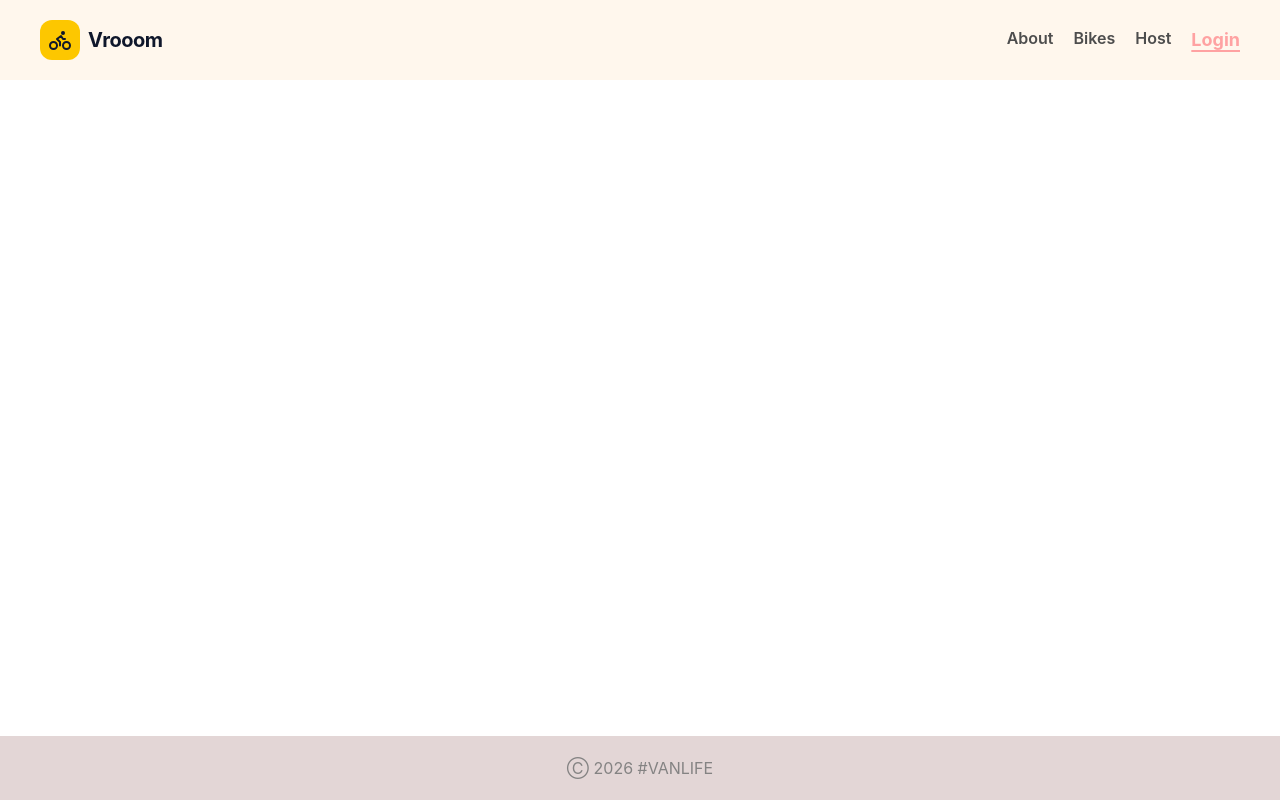
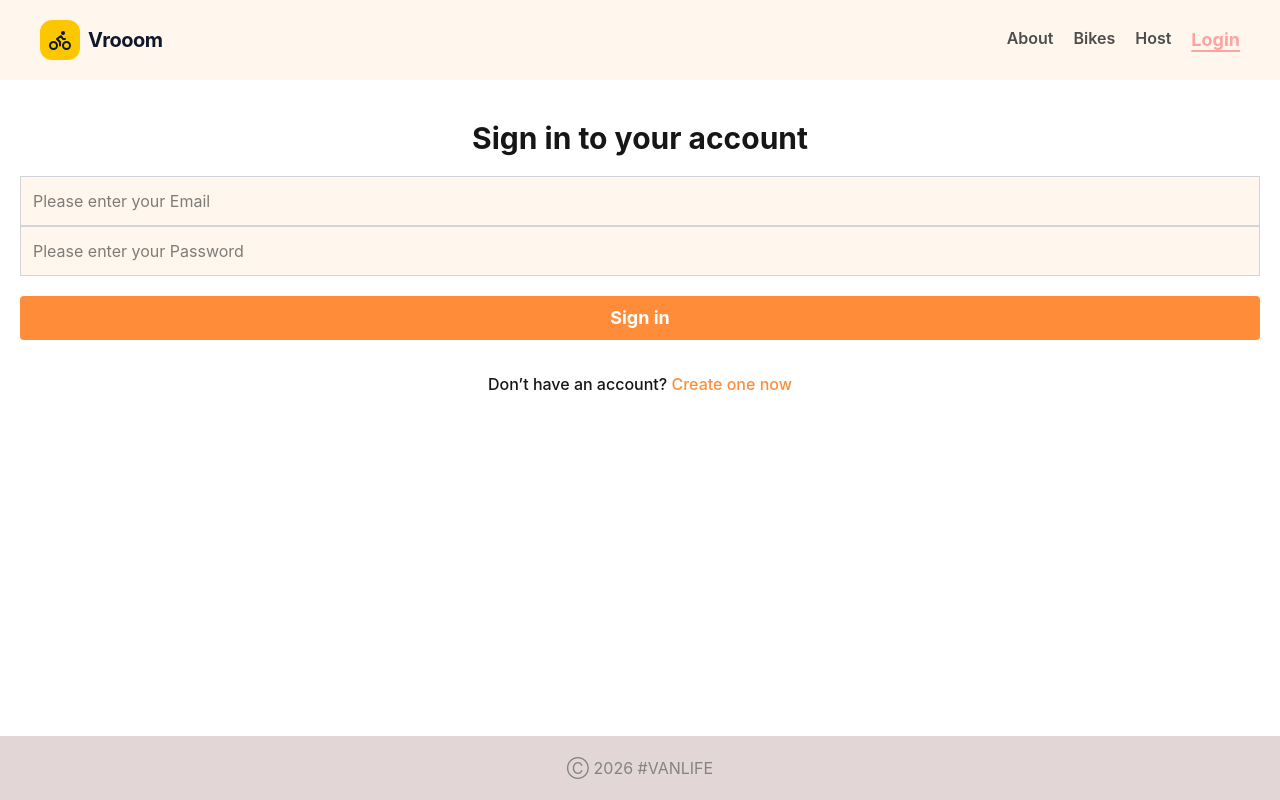
Before and after one commit to abhay0480-eng/Bike_rental_App, a React (Vite) app: page /login in a window 1280 px wide. Built offline with nearby package versions, Linux system fonts and the light colour scheme.

Commit message:
Implemented the login form UI in Login.tsx with local state management, input validation, and TypeScript typing for form errors.

```diff
--- a/src/pages/Login.tsx
+++ b/src/pages/Login.tsx
@@ -1,8 +1,68 @@
+import { useState } from "react"
+import { Button } from "../ui/sharedUiComponents/Button"
+import { H2 } from "../ui/typography/H2"
+import { Ptag } from "../ui/typography/PTag"
+
+type FormErrors = {
+    email?: string;
+    password?: string;
+    api?: string; // for API errors later
+}
 
 export const Login = () => {
+    const [formData, setFormData] = useState({ email: "", password: "" })
+    const [error, setError] = useState<FormErrors>({})
+
+    const handleInput = (event: React.ChangeEvent<HTMLInputElement>) => {
+        setFormData(pre => ({ ...pre, [event.target.name]: event.target.value }))
+        if (error[event.target.name as keyof FormErrors]) {
+            setError(prev => {
+                const newError = { ...prev }
+                delete newError[event.target.name as keyof FormErrors]
+                return newError
+            })
+        }
+    }
+
+    const handleSubmit = async (e: React.FormEvent<HTMLFormElement>) => {
+        e.preventDefault()
+        setError({})
+
+        const newErrors: FormErrors = {}
+        if (!formData.email) {
+            newErrors.email = "Email is required"
+        }
+
+        if (!formData.password) {
+            newErrors.password = "Password is required"
+        }
+
+        if (Object.keys(newErrors).length > 0) {
+            setError(newErrors)
+            return
+        }
+        console.log(formData)
+    }
+    console.log(error)
     return (
         <div className=" w-full  flex justify-center items-center">
-            <div className="p-5 rounded">
+            <div className="p-5 w-full rounded text-center">
+                <H2>Sign in to your account</H2>
+                <form onSubmit={handleSubmit}>
+                    <div className="rounded text-left">
+                        <input className="px-3 py-3 w-full  border border-[#D1D5DB] bg-[#FFF7ED] outline-[#FF8C38]" type="email" name="email" value={formData.email} placeholder="Please enter your Email" onChange={handleInput} />
+                        {error?.email && <div className="text-base text-red-400 my-1 ">{error?.email}</div>}
+                        <input className="px-3 py-3 w-full border border-[#D1D5DB]  bg-[#FFF7ED] border-t outline-[#FF8C38]  border-t-[#D1D5DB] " type="password" name="password" value={formData.password} placeholder="Please enter your Password" onChange={handleInput} />
+                        {error.password && <div className="text-base text-red-400 my-1 ">{error.password}</div>}
+                    </div>
+
+                    <Button type="submit">Sign in</Button>
+                </form>
+
+
+
+
+                <Ptag>Don’t have an account? <span className="text-[#FF8C38]">Create one now</span></Ptag>
 
             </div>
         </div>
```
Also changed, not shown: src/ui/typography/PTag.tsx (line endings or trailing spaces).
